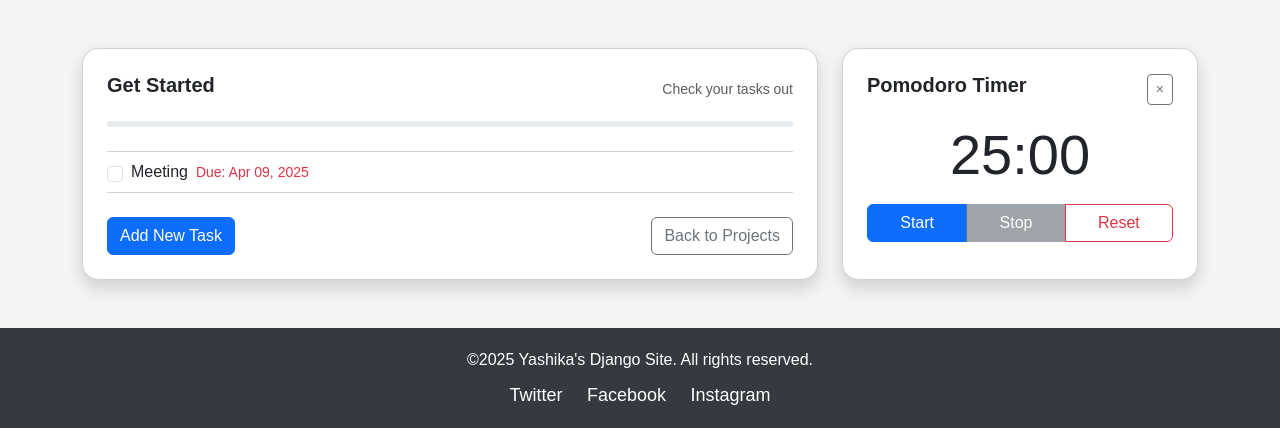
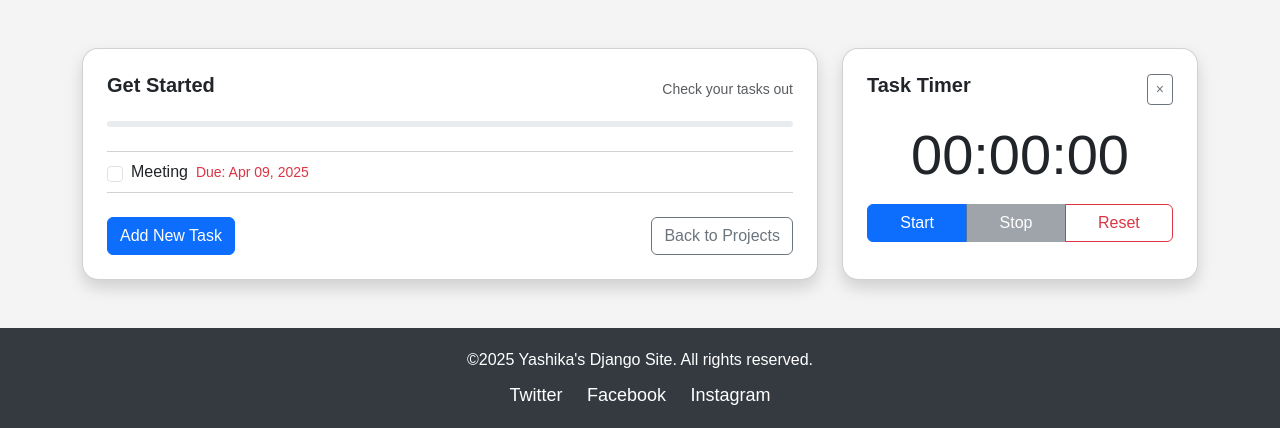
Before and after one commit to B00150149/B00150149_WebFrameworkDevelopment, a Django app: page /taskList/2/ in a window 1280 px wide. Shown: the part 67-495 px from the top of the page. Run offline with Django 5.2, Linux system fonts and the light colour scheme; a user stored in the database is signed in; data comes from the database, SQL or seed files in the repository; both versions use the stored data as it was after the commit.

Commit message:
Removed pomodero timer and put normal timer
1) implemented normal timer instead of Pomodoro timer so the there is not time limit

```diff
--- a/LeisureProject/leisureProjects/static/js/pomodero.js
+++ b/LeisureProject/leisureProjects/static/js/timer.js
@@ -1,16 +1,21 @@
-
-// Pomodoro Timer Logic
 document.addEventListener('DOMContentLoaded', function() {
     let timer;
-    let minutes = 25;
     let seconds = 0;
     let isRunning = false;
+    const timerDisplay = document.getElementById('timer-display');
+    const timeInput = document.getElementById('time-input');
 
     // Function to update the timer display
     function updateTimerDisplay() {
-        let minutesString = minutes < 10 ? "0" + minutes : minutes;
-        let secondsString = seconds < 10 ? "0" + seconds : seconds;
-        document.getElementById('timer-display').textContent = `${minutesString}:${secondsString}`;
+        const hours = Math.floor(seconds / 3600);
+        const minutes = Math.floor((seconds % 3600) / 60);
+        const secs = seconds % 60;
+
+        const hoursString = hours.toString().padStart(2, '0');
+        const minutesString = minutes.toString().padStart(2, '0');
+        const secondsString = secs.toString().padStart(2, '0');
+
+        timerDisplay.textContent = `${hoursString}:${minutesString}:${secondsString}`;
     }
 
     // Start button functionality
@@ -18,18 +23,7 @@ document.addEventListener('DOMContentLoaded', function() {
         if (!isRunning) {
             isRunning = true;
             timer = setInterval(function() {
-                if (seconds === 0) {
-                    if (minutes === 0) {
-                        clearInterval(timer);
-                        isRunning = false;
-                        alert("Pomodoro session complete! Take a break.");
-                    } else {
-                        minutes--;
-                        seconds = 59;
-                    }
-                } else {
-                    seconds--;
-                }
+                seconds++;
                 updateTimerDisplay();
             }, 1000);
             document.getElementById('stop-button').disabled = false;
@@ -51,15 +45,14 @@ document.addEventListener('DOMContentLoaded', function() {
     document.getElementById('reset-button').addEventListener('click', function() {
         clearInterval(timer);
         isRunning = false;
-        minutes = 25;
         seconds = 0;
         updateTimerDisplay();
         document.getElementById('start-button').disabled = false;
         document.getElementById('stop-button').disabled = true;
     });
 
-    // Close Pomodoro timer when "X" button is clicked
-    document.getElementById('close-button').addEventListener('click', function() {
-        document.getElementById('pomodoro-timer').style.display = 'none';
-    });
+    // // Close timer when "X" button is clicked
+    // document.getElementById('close-button').addEventListener('click', function() {
+    //     document.getElementById('pomodoro-timer').style.display = 'none';
+    // });
 });
--- a/LeisureProject/leisureProjects/templates/leisureProjects/taskList.html
+++ b/LeisureProject/leisureProjects/templates/leisureProjects/taskList.html
@@ -1,7 +1,7 @@
 {% load static %}
 {% include 'includes/header.html' %}
 
-<script src="{% static 'js/pomodero.js' %}"></script>
+<script src="{% static 'js/timer.js' %}"></script>
 
 <link href="https://cdn.jsdelivr.net/npm/bootstrap@5.3.0/dist/css/bootstrap.min.css" rel="stylesheet">
 
@@ -59,11 +59,11 @@
   <div class="col-md-4">
       <div class="card shadow rounded-4 p-4 h-100">
         <div class="d-flex justify-content-between align-items-center mb-3">
-          <h5 class="fw-bold">Pomodoro Timer</h5>
+          <h5 class="fw-bold">Task Timer</h5>
           <button id="close-button" class="btn btn-sm btn-outline-secondary">×</button>
         </div>
         <div id="pomodoro-timer" class="text-center">
-          <div id="timer-display" class="display-4 mb-3">25:00</div>
+          <div id="timer-display" class="display-4 mb-3">00:00:00</div>
           <div class="btn-group w-100">
             <button id="start-button" class="btn btn-primary">Start</button>
             <button id="stop-button" class="btn btn-secondary" disabled>Stop</button>
```
Also changed, not shown: LeisureProject/db.sqlite3.
